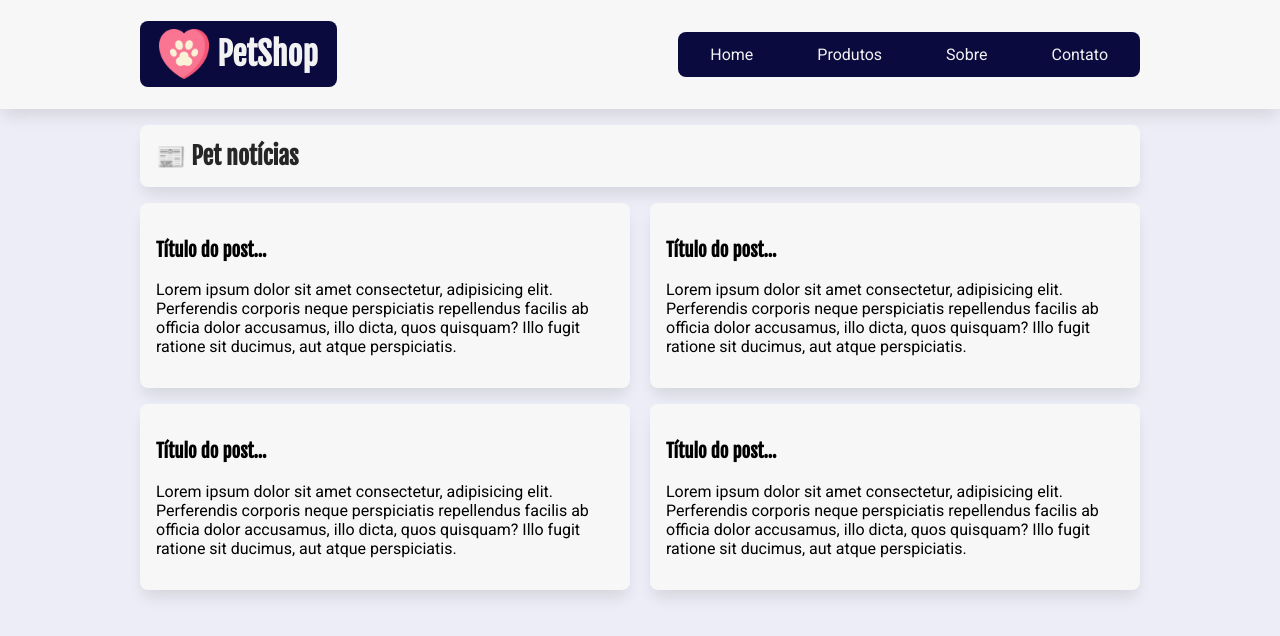
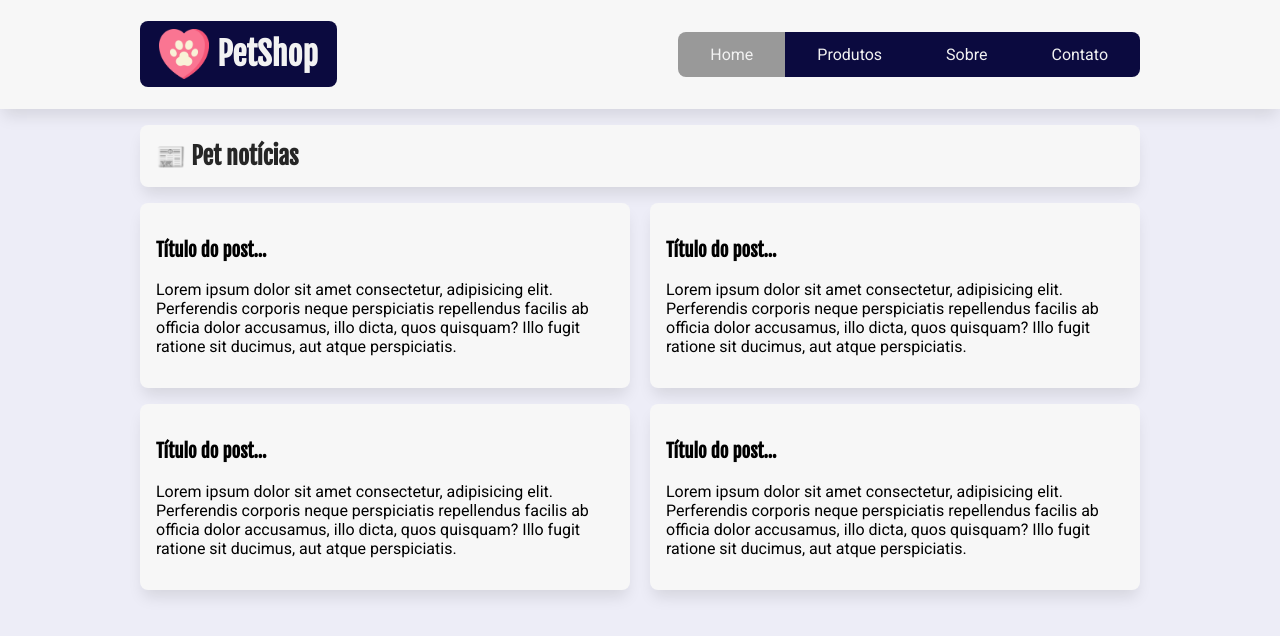
Before and after one commit to IgnacioNeto/petshop-ignacio, a React (Create React App) app: page / in a window 1280 px wide. Shown: the top 636 px of the page. Built offline with nearby package versions, Linux system fonts and the light colour scheme.

Commit message:
Acerto CSS
Acerto da cor do hover no CSS

```diff
--- a/src/components/Menu/Menu.jsx
+++ b/src/components/Menu/Menu.jsx
@@ -4,16 +4,16 @@ import { NavLink } from "react-router-dom";
 const Menu = () => {
   return (
     <nav>
-      <NavLink exact to="/" activeClassName={estilos.ativado}>
+      <NavLink exact to="/" activeClassName={estilos.ativo}>
         Home
       </NavLink>
-      <NavLink to="/produtos" activeClassName={estilos.ativado}>
+      <NavLink to="/produtos" activeClassName={estilos.ativo}>
         Produtos
       </NavLink>
-      <NavLink to="/sobre" activeClassName={estilos.ativado}>
+      <NavLink to="/sobre" activeClassName={estilos.ativo}>
         Sobre
       </NavLink>
-      <NavLink to="/contato" activeClassName={estilos.ativado}>
+      <NavLink to="/contato" activeClassName={estilos.ativo}>
         Contato
       </NavLink>
     </nav>
--- a/src/components/Menu/Menu.module.css
+++ b/src/components/Menu/Menu.module.css
@@ -28,7 +28,7 @@ nav a:focus {
 }
 
 nav a.ativo {
-    background-color: #0c0c0d;
+  background-color: #999;
 }
 
 @media screen and (min-width: 700px) {
```
Lines whose indentation alone changed are shown as unchanged.
